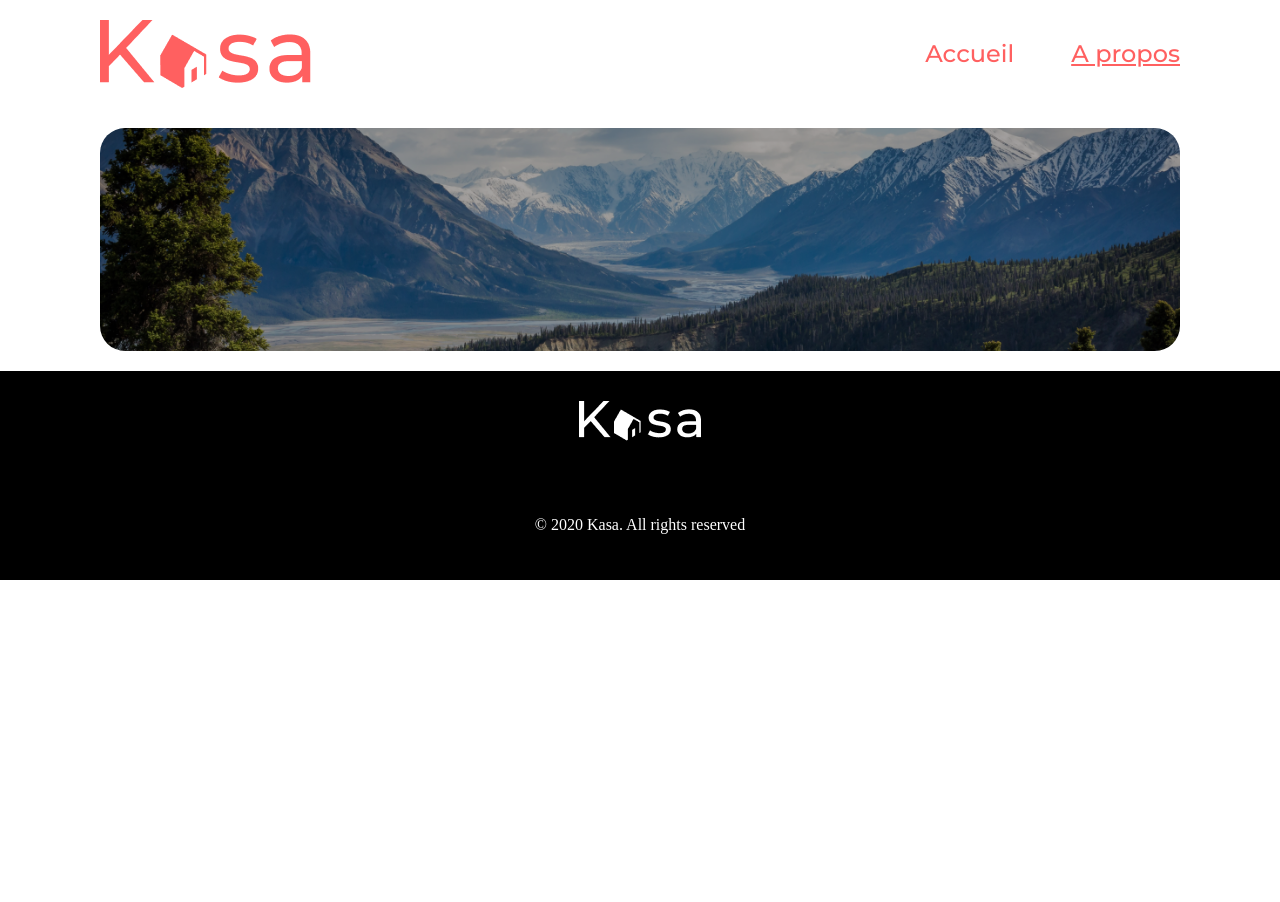
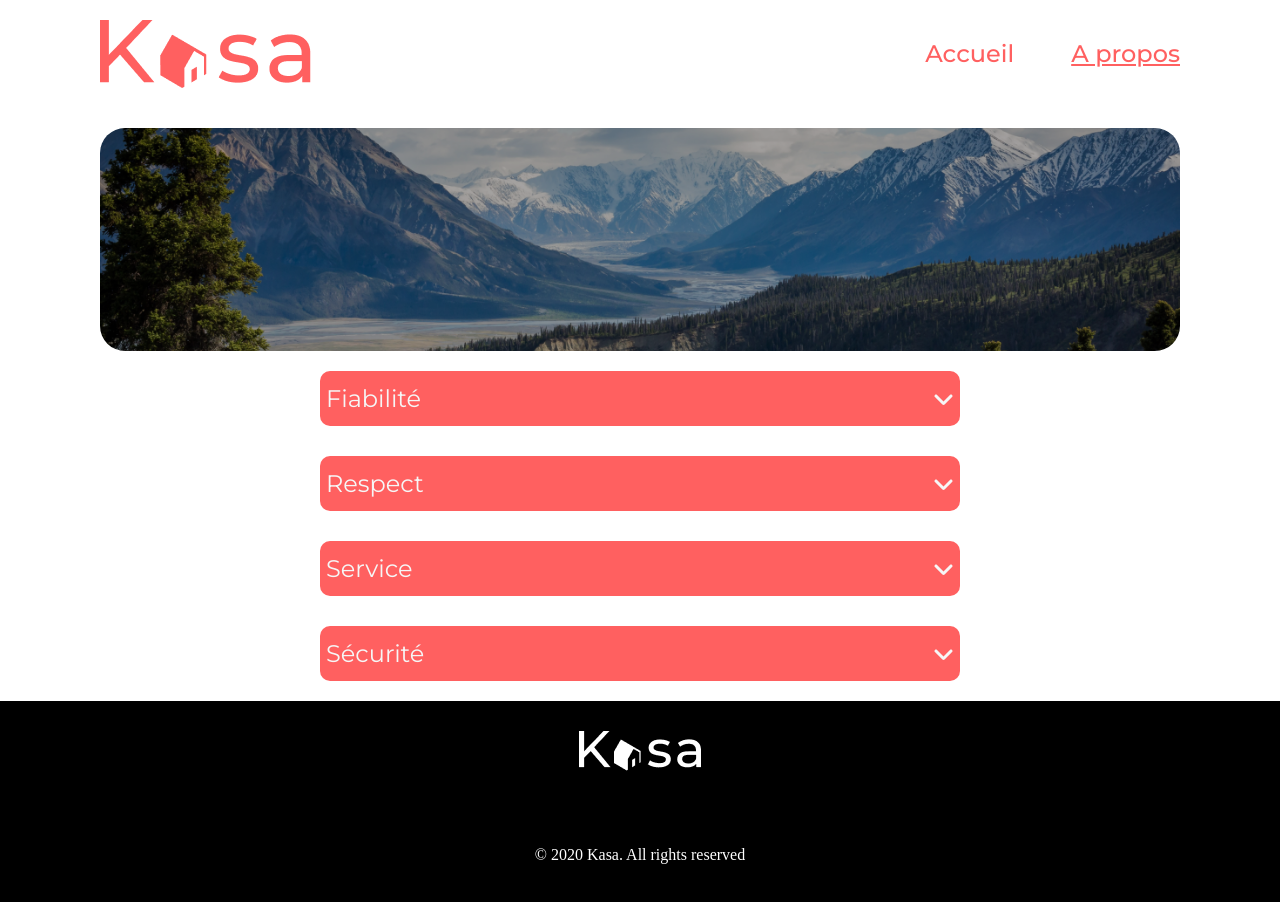
Before and after one commit to Zabrath/Projet-8-kasa, a React (Create React App) app: page /propos in a window 1280 px wide. Shown: the top 902 px of the page. Before the commit the page ends 800 px from the top, so only its background shows below. Built offline with nearby package versions, Linux system fonts and the light colour scheme.

Commit message:
dropdown | apropos

```diff
--- a/src/App.jsx
+++ b/src/App.jsx
@@ -1,11 +1,11 @@
 import Header from "./components/header/header";
 import Footer from "./components/footer/footer";
-import Banner from "./components/banner/banner";
 import Home from "./pages/home/home";
 import FicheLogement from "./pages/fichelogement/fichelogement";
 import Error from "./pages/error/error";
 import { Routes, Route } from "react-router-dom";
 import logements from "./data/data.json";
+import Apropos from "./pages/apropos/apropos";
 
 function App() {
   return (
@@ -17,7 +17,7 @@
           path="/fichelogement/:logementId"
           element={<FicheLogement logements={logements} />}
         />
-        <Route path="/propos" element={<Banner />} />
+        <Route path="/propos" element={<Apropos />} />
         <Route path="/*" element={<Error />} />
       </Routes>
       <Footer />
--- a/src/components/collapse/collapse.jsx
+++ /dev/null
@@ -1,59 +0,0 @@
-import React, { useState } from "react";
-import { FontAwesomeIcon } from "@fortawesome/react-fontawesome";
-import { faAngleUp, faAngleDown } from "@fortawesome/free-solid-svg-icons";
-import "./collapse.scss";
-
-function Collapse({ description, equipments }) {
-  const [isDescriptionOpen, setIsDescriptionOpen] = useState(false);
-  const [isEquipmentsOpen, setIsEquipmentsOpen] = useState(false);
-
-  const toggleDescription = () => {
-    setIsDescriptionOpen(!isDescriptionOpen);
-  };
-
-  const toggleEquipments = () => {
-    setIsEquipmentsOpen(!isEquipmentsOpen);
-  };
-
-  return (
-    <div className="collapse-container">
-      <div className="collapse-section">
-        <button className="collapse-button">
-          Description
-          <FontAwesomeIcon
-            className="collapse-icon"
-            icon={isDescriptionOpen ? faAngleUp : faAngleDown}
-            onClick={() => toggleDescription()}
-          />
-        </button>
-        {isDescriptionOpen && (
-          <div className="collapse-content">
-            <p>{description}</p>
-          </div>
-        )}
-      </div>
-
-      <div className="collapse-section">
-        <button className="collapse-button">
-          Equipements
-          <FontAwesomeIcon
-            className="collapse-icon"
-            icon={isEquipmentsOpen ? faAngleUp : faAngleDown}
-            onClick={() => toggleEquipments()}
-          />
-        </button>
-        {isEquipmentsOpen && (
-          <div className="collapse-content">
-            <ul>
-              {equipments.map((equipment, index) => (
-                <li key={index}>{equipment}</li>
-              ))}
-            </ul>
-          </div>
-        )}
-      </div>
-    </div>
-  );
-}
-
-export default Collapse;
--- a/src/components/collapse/collapse.scss
+++ /dev/null
@@ -1,38 +0,0 @@
-.collapse-container {
-  display: flex;
-  flex-direction: row;
-  gap: 76px;
-  .collapse-section {
-    width: 50%;
-    display: flex;
-    flex-direction: column;
-  }
-  .collapse-button {
-    display: flex;
-    justify-content: space-between;
-    align-items: center;
-    border: none;
-    background-color: #ff6060;
-    color: #f6f6f6;
-    height: 55px;
-    border-radius: 10px;
-    font-family: "Montserrat";
-    font-size: 24px;
-  }
-  .collapse-content {
-    line-height: 1.5;
-    padding: 15px;
-    background-color: #f6f6f6;
-    color: #ff6060;
-    font-family: "Montserrat";
-    font-size: 18px;
-  }
-  ul, ol {
-    margin: 0;
-    padding: 0;
-    list-style: none;
-  }
-  li {
-    margin: 0;
-  }
-}
--- /dev/null
+++ b/src/components/dropdown/dropdown.jsx
@@ -0,0 +1,37 @@
+import React, { useState } from "react";
+import { FontAwesomeIcon } from "@fortawesome/react-fontawesome";
+import { faAngleUp, faAngleDown } from "@fortawesome/free-solid-svg-icons";
+import "./dropdown.scss";
+
+function Dropdown({ title, text }) {
+  const [isEquipmentsOpen, setIsEquipmentsOpen] = useState(false);
+
+  const toggleEquipments = () => {
+    setIsEquipmentsOpen(!isEquipmentsOpen);
+  };
+  return (
+    <div className="collapse-section">
+      <button className="collapse-button">
+        {title}
+        <FontAwesomeIcon
+          className="collapse-icon"
+          icon={isEquipmentsOpen ? faAngleUp : faAngleDown}
+          onClick={() => toggleEquipments()}
+        />
+      </button>
+      {isEquipmentsOpen && (
+        <div className="collapse-content">
+          <ul>
+            {Array.isArray(text) ? (
+              text.map((textList) => <li key={Math.random()}>{textList}</li>)
+            ) : (
+              <p>{text}</p>
+            )}
+          </ul>
+        </div>
+      )}
+    </div>
+  );
+}
+
+export default Dropdown;
--- /dev/null
+++ b/src/components/dropdown/dropdown.scss
@@ -0,0 +1,34 @@
+
+    .collapse-section {
+      width: 50%;
+      display: flex;
+      flex-direction: column;
+    }
+    .collapse-button {
+      display: flex;
+      justify-content: space-between;
+      align-items: center;
+      border: none;
+      background-color: #ff6060;
+      color: #f6f6f6;
+      height: 55px;
+      border-radius: 10px;
+      font-family: "Montserrat";
+      font-size: 24px;
+    }
+    .collapse-content {
+      line-height: 1.5;
+      padding: 15px;
+      background-color: #f6f6f6;
+      color: #ff6060;
+      font-family: "Montserrat";
+      font-size: 18px;
+    }
+    ul, ol {
+      margin: 0;
+      padding: 0;
+      list-style: none;
+    }
+    li {
+      margin: 0;
+    }
--- a/src/components/footer/footer.scss
+++ b/src/components/footer/footer.scss
@@ -4,6 +4,7 @@
   width: 100%;
   height: 209px;
   place-items: center;
+  margin-top: 20px;
 
   &__texte {
     color: white;
--- a/src/pages/apropos/apropos.jsx
+++ b/src/pages/apropos/apropos.jsx
@@ -0,0 +1,46 @@
+import React from "react";
+import Dropdown from "../../components/dropdown/dropdown";
+import Banner from "../../components/banner/banner";
+import "./apropos.scss";
+
+function Apropos() {
+  return (
+    <>
+      <main>
+        <Banner />
+        <div className="dropdown">
+          <Dropdown
+            title={"Fiabilité"}
+            text={
+              "Les annonces postées sur Kasa garantissent une fiabilité totale. Les photos sont conformes aux logements, et toutes les informations sont régulièrement vérifiées par nos équipes."
+            }
+            key={"Fiabilité"}
+          />
+          <Dropdown
+            title={"Respect"}
+            text={
+              "La bienveillance fait partie des valeurs fondatrices de Kasa. Tout comportement discriminatoire ou de perturbation du voisinage entraînera une exclusion de notre plateforme"
+            }
+            key={"Respect"}
+          />
+          <Dropdown
+            title={"Service"}
+            text={
+              "Nos équipes se tiennent à votre disposition pour vous fournir une expérience parfaite. N'hésitez pas à nous contacter si vous avez la moindre question."
+            }
+            key={"Service"}
+          />
+          <Dropdown
+            title={"Sécurité"}
+            text={
+              "La sécurité est la priorité de Kasa. Aussi bien pour nos hôtes que pour les voyageurs, chaque logement correspond aux critères de sécurité établis par nos services. En laissant une note aussi bien à l'hôte qu'au locataire, cela permet à nos équipes de vérifier que les standards sont bien respectés. Nous organisons également des ateliers sur la sécurité domestique pour nos hôtes."
+            }
+            key={"Sécurité"}
+          />
+        </div>
+      </main>
+    </>
+  );
+}
+
+export default Apropos;
--- a/src/pages/apropos/apropos.scss
+++ b/src/pages/apropos/apropos.scss
@@ -0,0 +1,6 @@
+.dropdown {
+    display: flex;
+    flex-direction: column;
+    align-items: center;
+    gap: 30px;
+}
--- a/src/pages/fichelogement/fichelogement.jsx
+++ b/src/pages/fichelogement/fichelogement.jsx
@@ -1,10 +1,10 @@
 import React from "react";
 import { useParams } from "react-router-dom";
 import Caroussel from "../../components/caroussel/caroussel";
-import Collapse from "../../components/collapse/collapse";
 import RatingStars from "../../components/ratingStar/ratingStar";
 import Error from "../error/error";
 import "./fichelogement.scss";
+import Dropdown from "../../components/dropdown/dropdown";
 
 function FicheLogement({ logements }) {
   const { logementId } = useParams();
@@ -22,6 +22,7 @@
   ));
 
   return (
+    <>
       <main className="fichelogement">
         <Caroussel images={logement.pictures} />
         <div className="fichelogement__content">
@@ -42,12 +43,20 @@
             <RatingStars rating={logement.rating} />
           </div>
         </div>
-
-      <Collapse
-        description={logement.description}
-        equipments={logement.equipments}
+        <div className="fichelogement__dropdown">
+          <Dropdown
+            title={"Equipements"}
+            text={logement.description}
+            key={"Equipements"}
           />
+          <Dropdown
+            title={"Description"}
+            text={logement.equipments}
+            key={"Description"}
+          />
+        </div>
       </main>
+    </>
   );
 }
 
--- a/src/pages/fichelogement/fichelogement.scss
+++ b/src/pages/fichelogement/fichelogement.scss
@@ -18,6 +18,7 @@
   &__row {
     display: flex;
     flex-direction: row;
+    justify-content: flex-end;
     gap: 25px;
   }
   &__titre {
@@ -56,4 +57,9 @@
     width: 50px;
 
   }
+  &__dropdown{
+    display: flex;
+    flex-direction: row;
+    gap: 76px;
+  }
 }
```
Lines whose indentation alone changed are shown as unchanged.
